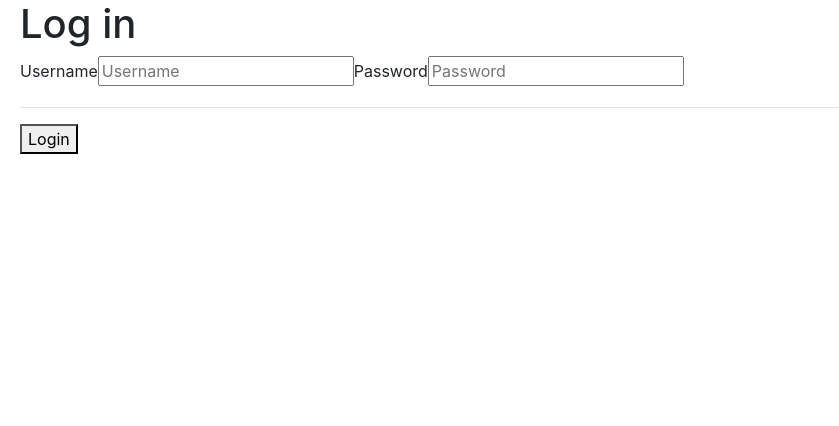
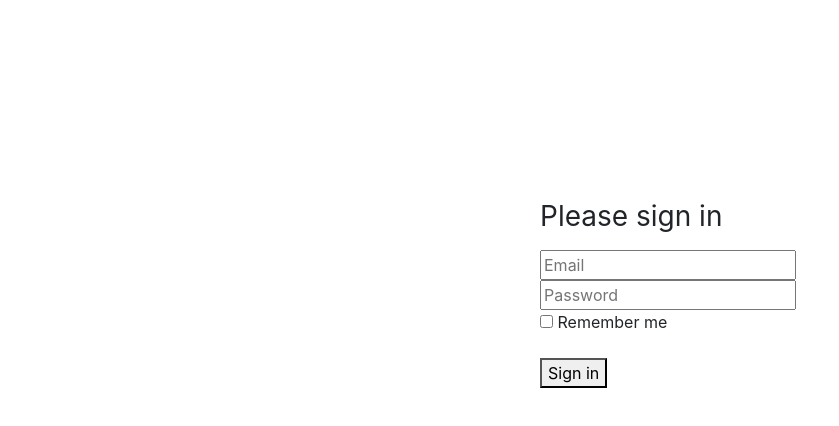
Before and after one commit to henriettepilegaard1/GUI_GROUP11_Assignment3, a Vue app in the folder vuetest2/: page /Login in a window 1280 px wide. Shown: the top 426 px of the page, without its empty margins (0-839 px from the left). Built offline with nearby package versions, Linux system fonts and the light colour scheme; what vue-resource would draw is missing.

Commit message:
style change in login

```diff
--- a/vuetest2/src/components/Login.vue
+++ b/vuetest2/src/components/Login.vue
@@ -1,15 +1,32 @@
+<style>
+.center{
+    position:fixed;
+    width:780px;
+    height:650px;
+    left:50%;
+    top:50%;
+    margin-left:-100px;
+    margin-top:-200px;
+}
+    </style>
 <template>
-  <div>
-    <form class="login" @submit.prevent="login">
-        <h1>Log in</h1>
-         <label>Username</label>
-     <input required v-model="username" type="text" placeholder="Username"/>
-     <label>Password</label>
-     <input required v-model="password" type="password" placeholder="Password"/>
-     <hr/>
-     <button type="submit">Login</button>
+  <div class="center">
+        <form class="login" @submit.prevent="Login">
+            <h1 class="h3 mb-3 font-weight-normal">Please sign in</h1>
+            <label for="email" class="sr-only">Email</label>
+     <input required v-model="email" type="text" placeholder="Email"/> <br>
+            <label for="password" class="sr-only">Password</label>
+     <input required v-model="password" type="password" placeholder="Password"/> <br>
+     <div class="checkbox mb-3">
+    <label>
+      <input type="checkbox" value="remember-me"> Remember me
+    </label>
+  </div>
+     <button style="width=75px" type="submit">Sign in</button>
     </form>
   </div>
+
+
 </template>
 
 <script>
@@ -19,14 +36,14 @@ export default {
   name: "login",
   data() {
     return {
-      username: "",
+      email: "",
       password: ""
     };
   },
   methods: {
     login: function() {
       axios.post(`https://localhost:44368/api/account/login`, {
-            Email: this.username,
+            Email: this.email,
             Password: this.password
         },
         {
```
Also changed, not shown: vuetest2/src/Storage/storage.js (added), 1 other file (tests, documents, lock files or other folders).
